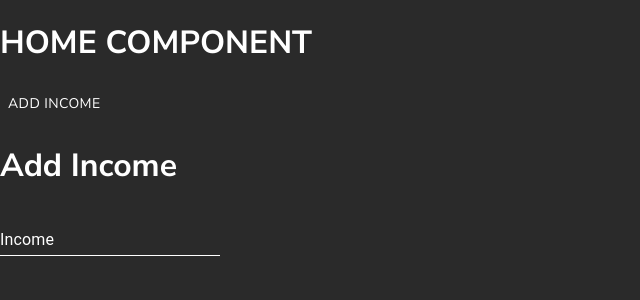
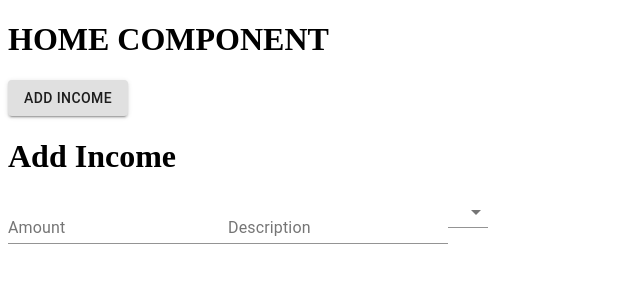
Before and after one commit to jordan-ashbacher/finance-tracker, a React (Create React App) app: page /#/home in a window 1280 px wide. Shown: the top 300 px of the page, without its empty margins (0-640 px from the left). Built offline with nearby package versions, Linux system fonts and the light colour scheme.

Commit message:
removes styling and adds onchange to income form

```diff
--- a/src/components/App/App.css
+++ b/src/components/App/App.css
@@ -1,6 +1,6 @@
 @import url('https://fonts.googleapis.com/css2?family=Nunito+Sans:wght@300;400;700&display=swap');
 
-* {
+/* * {
   box-sizing: border-box;
   font-family: 'Nunito Sans', sans-serif;
   color: #fff;
@@ -12,4 +12,4 @@ body,
   height: 100%;
   margin: 0;
   background: #2a2a2a;
-}
+} */
--- a/src/components/App/App.jsx
+++ b/src/components/App/App.jsx
@@ -5,21 +5,21 @@ import { ThemeProvider, createMuiTheme } from "@material-ui/core/styles"
 import './App.css'
 import Home from "../Home/Home"
 
-const theme = createMuiTheme({
-  palette: {
-    background: {
-      primary: '#2a2a2a'
-    },
-    color: {
-      primary: '#fff'
-    }
-  },
-})
+// const theme = createMuiTheme({
+//   palette: {
+//     background: {
+//       primary: '#2a2a2a'
+//     },
+//     color: {
+//       primary: '#fff'
+//     }
+//   },
+// })
 
 
 function App() {
     return (
-      <ThemeProvider theme={theme}>
+
         <Router>
             <div>
                 <Redirect exact from="/" to="/home" />
@@ -30,7 +30,7 @@ function App() {
                 </Switch>
             </div>
         </Router>
-      </ThemeProvider>
+
     )
 }
 
--- a/src/components/Home/Home.jsx
+++ b/src/components/Home/Home.jsx
@@ -25,7 +25,7 @@ const Home = () => {
     return(
         <div>
             <h1>HOME COMPONENT</h1>
-            <Button onClick={handleOpenIncomeForm}>Add Income</Button>
+            <Button onClick={handleOpenIncomeForm} variant="contained" >Add Income</Button>
             <IncomeForm />
 
         </div>
--- a/src/components/IncomeForm/IncomeForm.jsx
+++ b/src/components/IncomeForm/IncomeForm.jsx
@@ -1,16 +1,42 @@
 import { useState } from 'react'
 import { useHistory } from 'react-router-dom'
-import { makeStyles } from '@material-ui/core'
+import { withStyles } from '@material-ui/core/styles'
+import Select from '@material-ui/core/Select'
+import MenuItem from '@material-ui/core/MenuItem'
+import InputBase from '@material-ui/core/InputBase'
 import TextField from '@material-ui/core/TextField'
-import CustomTextField from '../mui/CustomTextField'
 
 const IncomeForm = () => {
+
+    const history = useHistory()
+
+    const [newIncome, setNewIncome] = useState({
+        amount: '',
+        recurring: '',
+    })
+
+    const handleFormChange = (e) => {
+        const value = e.target.value
+        setNewIncome({ ...newIncome, [e.target.name]: value})
+        console.log(newIncome)
+    }
 
     return(
         <div>
             <h1>Add Income</h1>
             <form>
-                <CustomTextField label="Income"/>
+                <TextField label="Amount"/>
+                <TextField label="Description"/>
+                <Select
+                    labelId="recurring-select=label"
+                    id="recurring-select"
+                    name="recurring"
+                    value={newIncome.recurring}
+                    onChange={handleFormChange}
+                >
+                    <MenuItem value={'Yes'}>Yes</MenuItem>
+                    <MenuItem value={'No'}>No</MenuItem>
+                </Select>
             </form>
         </div>
 
```
